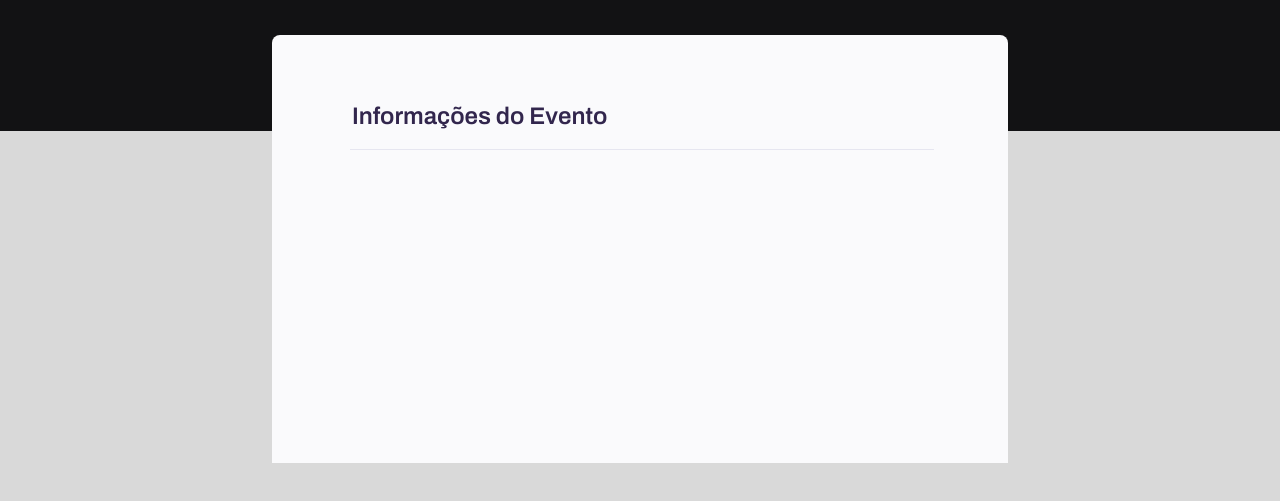
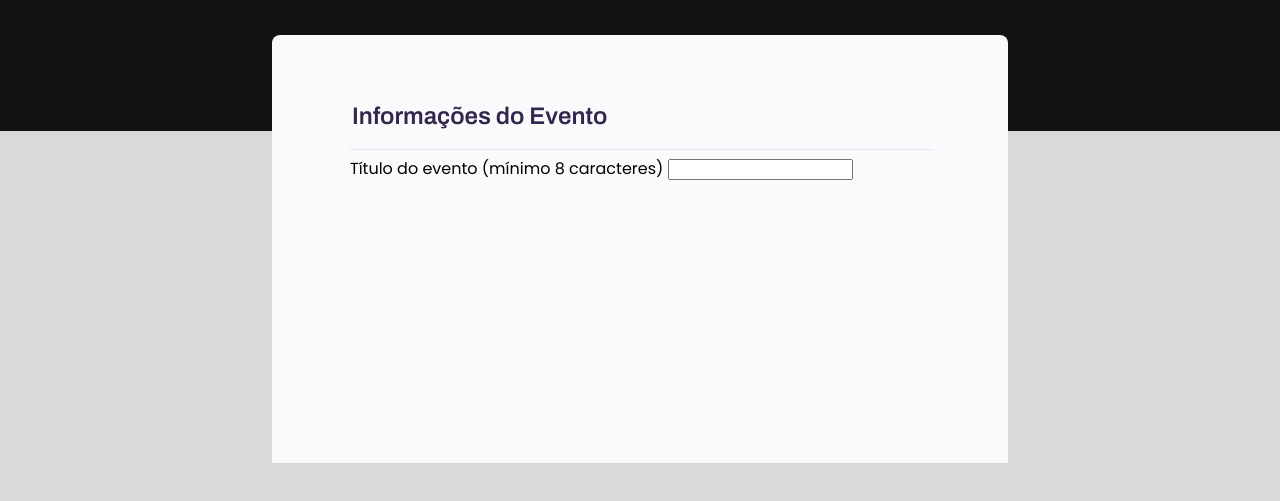
Before and after one commit to PabloPerdigao/Projeto-03-Explorer, a plain HTML site: page index.html in a window 1280 px wide. Shown: the part 237-738 px from the top of the page. Drawn offline with Linux system fonts and the light colour scheme.

Commit message:
Update index.html

```diff
--- a/index.html
+++ b/index.html
@@ -24,6 +24,12 @@
         <!-- fieldset = conjunto de campo-->
         <fieldset>
            <legend>Informações do Evento</legend>
+
+           <!--input-wrapper = encobrir-->
+           <div class="input-wrapper">
+            <label for="event-title">Título do evento <span>(mínimo 8 caracteres)</span></label>
+            <input type="text" id="event-title" />
+           </div>
         </fieldset>
       </form>
    </div>
```
